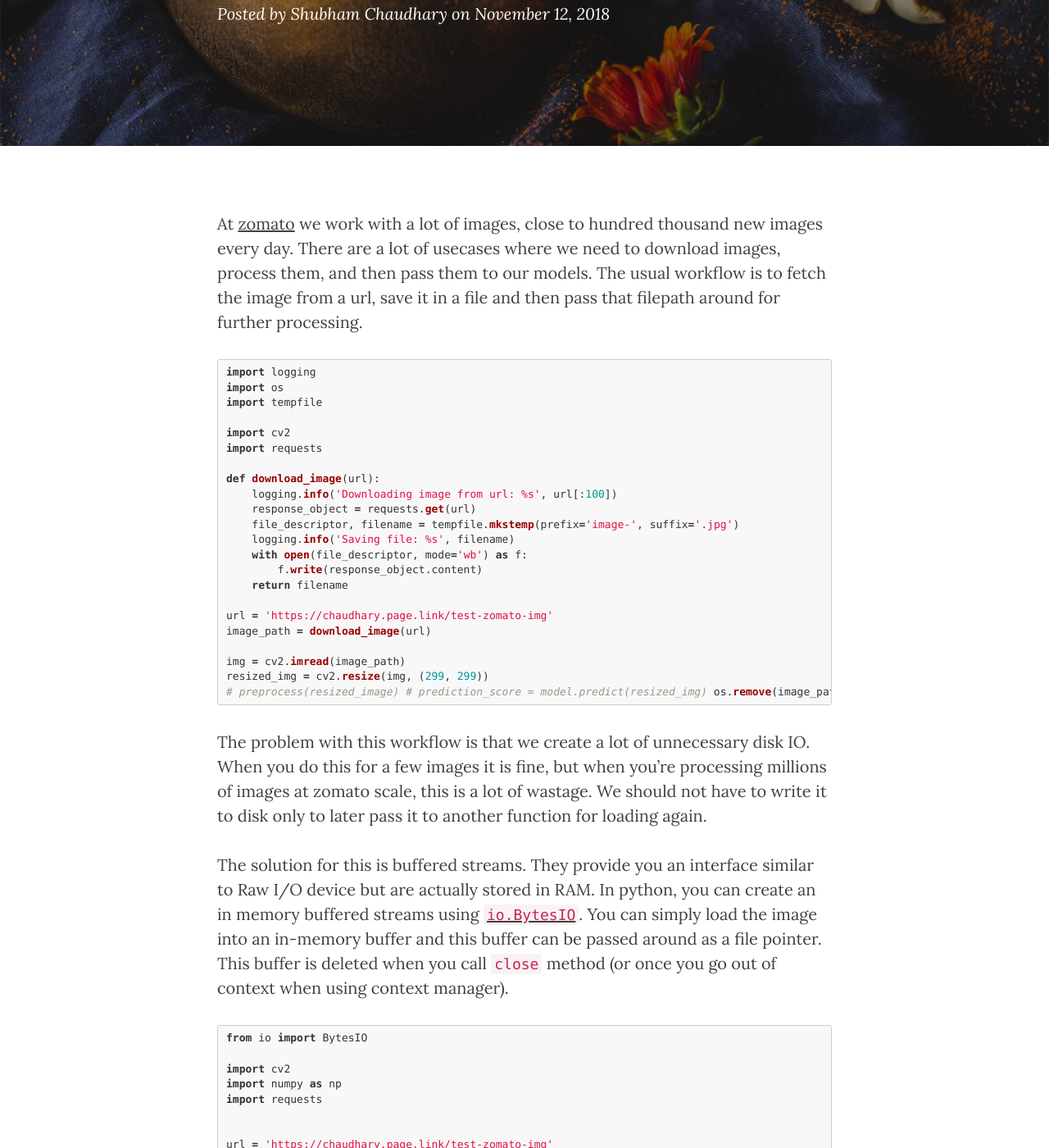
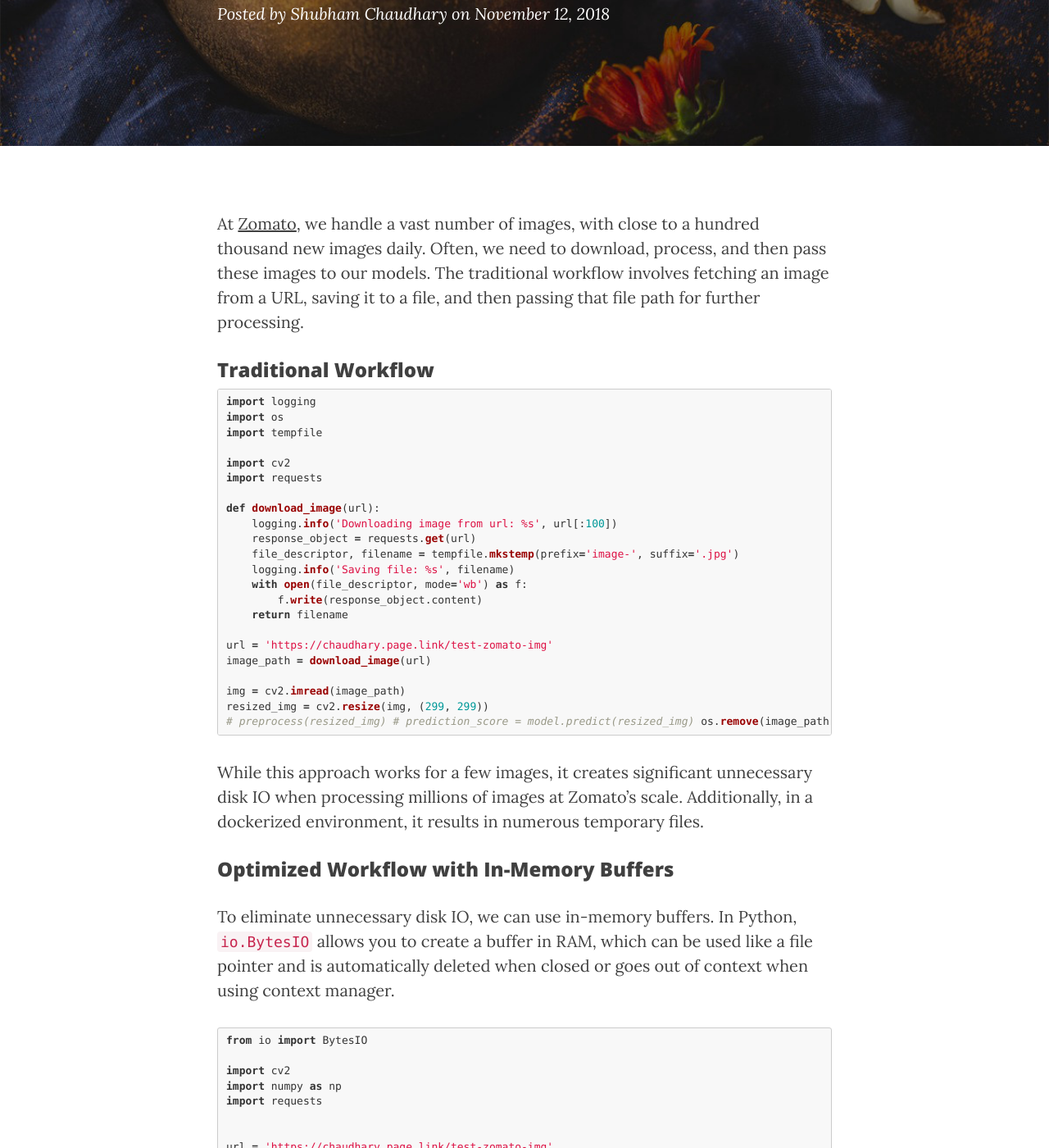
Before and after one commit to ylogx/blog, a Jekyll site: the page built from _posts/2018-11-12-in-memory-buffers.md, in a window 1280 px wide and 1400 px high, scrolled down 391 px. Shown: the whole window at 82% size. Built offline with Jekyll 4.4.1, drawn with Linux system fonts in a browser that asks for light colours; nearby versions of some CDN libraries; comment, search, counter and statistics services are not loaded; some of the changed text lies outside the part shown.

Commit message:
Improve in-memory-buffer post

````diff
--- a/_posts/2018-11-12-in-memory-buffers.md
+++ b/_posts/2018-11-12-in-memory-buffers.md
@@ -1,7 +1,7 @@
 ---
 layout: post
-title: Use in memory buffers to avoid disk IO
-subtitle: Avoiding writing to files by using memory buffers like BytesIO
+title: Use In-Memory Buffers to Avoid Disk IO
+subtitle: Optimizing Image Processing with BytesIO in Python
 date: '2018-11-12T23:59:16.758469000+05:30'
 author: Shubham Chaudhary
 permalink: /in-memory-buffers
@@ -15,11 +15,9 @@ tags:
   - zomato
 ---
 
-At [zomato][zblog] we work with a lot of images, close to hundred thousand new images every day.
-There are a lot of usecases where we need to download images,
-process them, and then pass them to our models.
-The usual workflow is to fetch the image from a url, save it in a file and
-then pass that filepath around for further processing.
+At [Zomato][zblog], we handle a vast number of images, with close to a hundred thousand new images daily. Often, we need to download, process, and then pass these images to our models. The traditional workflow involves fetching an image from a URL, saving it to a file, and then passing that file path for further processing.
+
+### Traditional Workflow
 
 ```python
 import logging
@@ -43,25 +41,16 @@ image_path = download_image(url)
 
 img = cv2.imread(image_path)
 resized_img = cv2.resize(img, (299, 299))
-# preprocess(resized_image)
+# preprocess(resized_img)
 # prediction_score = model.predict(resized_img)
 os.remove(image_path)
 ```
 
-The problem with this workflow is that we create a lot of unnecessary disk IO.
-When you do this for a few images it is fine, but when you're processing
-millions of images at zomato scale, this is a lot of wastage.
-<!--
-Also when we run this in our dockerized environment, we create a lot of temporary files.
--->
-We should not have to write it to disk only to later pass it to another function for loading again.
+While this approach works for a few images, it creates significant unnecessary disk IO when processing millions of images at Zomato's scale. Additionally, in a dockerized environment, it results in numerous temporary files.
 
-The solution for this is buffered streams.
-They provide you an interface similar to Raw I/O device but are actually stored in RAM.
-In python, you can create an in memory buffered streams using [`io.BytesIO`][io.BytesIO].
-You can simply load the image into an in-memory buffer and this buffer can be passed around as a file pointer.
-This buffer is deleted when you call `close` method (or once you go out of context when using context manager).
+### Optimized Workflow with In-Memory Buffers
 
+To eliminate unnecessary disk IO, we can use in-memory buffers. In Python, `io.BytesIO` allows you to create a buffer in RAM, which can be used like a file pointer and is automatically deleted when closed or goes out of context when using context manager.
 
 ```python
 from io import BytesIO
@@ -78,29 +67,29 @@ file_bytes = np.asarray(bytearray(image_data.read()), dtype=np.uint8)
 img = cv2.imdecode(file_bytes, cv2.IMREAD_COLOR)
 image_data.close()
 resized_img = cv2.resize(img, (299, 299))
-# preprocess(resized_image)
+# preprocess(resized_img)
 # prediction_score = model.predict(resized_img)
 ```
 
-Since we are using `imdecode`, we don't even have to create a bytes io buffer.
-We can simplify this code as `np.asarray(bytearray(response_object.content), dtype=np.uint8)`
+Using `imdecode`, we can simplify the process further, eliminating the need for a bytes IO buffer.
 
 ```python
 import cv2
 import numpy as np
 import requests
 
-
 url = 'https://chaudhary.page.link/test-zomato-img'
 response_object = requests.get(url)
 file_bytes = np.asarray(bytearray(response_object.content), dtype=np.uint8)
 img = cv2.imdecode(file_bytes, cv2.IMREAD_COLOR)
 resized_img = cv2.resize(img, (299, 299))
-# preprocess(resized_image)
+# preprocess(resized_img)
 # prediction_score = model.predict(resized_img)
 ```
 
-To analyse the performance of these methods, I wrote a simple test script. Here are the results on my system:
+### Performance Analysis
+
+To analyze the performance of these methods, I conducted a simple test. Here are the results on my system:
 
 ```
 With File IO: 35.4 ms ± 2.07 ms per loop (mean ± std. dev. of 7 runs, 10 loops each)
@@ -108,13 +97,9 @@ With Bytes IO: 35.1 ms ± 3.05 ms per loop (mean ± std. dev. of 7 runs, 10 loop
 With Direct Decode: 34.6 ms ± 1.74 ms per loop (mean ± std. dev. of 7 runs, 10 loops each)
 ```
 
-The bytes IO is looking better than file IO,
-but this is statistically insufficient to prove if one is better than the other.
-However we know that the latter methods are not creating unnecessary disk IO, something which isn't measured by this perf test.
-We can split this into multiple scripts and add a strace to see the number of OPEN calls, which will be lower in the latter methods.
+The Bytes IO reduce unnecessary disk IO, which isn't measured in this test, even though the performance difference is minimal. Splitting the process into multiple scripts and adding `strace` can help see the number of `OPEN` calls, which will be lower in the in-memory methods.
 
-The code for generating these perf numbers is simple to run and available [here][perf-code-gist].
-Please let me know if you are able to reproduce similar results.
+You can find the code to generate these performance numbers [here][perf-code-gist]. Let me know if you achieve similar results.
 
 <!--
 <script src="https://gist.github.com/7b5d7f0957a4aa3c84c010f3d7f27643.js"></script>
@@ -123,3 +108,7 @@ Please let me know if you are able to reproduce similar results.
 [io.BytesIO]: https://docs.python.org/3/library/io.html#io.BytesIO
 [perf-code-gist]: https://gist.github.com/7b5d7f0957a4aa3c84c010f3d7f27643
 [zblog]: https://www.zomato.com/blog/
+
+### Conclusion
+
+Using in-memory buffers can significantly optimize image processing workflows by reducing disk IO. This approach is especially beneficial at large scales, such as at Zomato, where it can lead to considerable performance improvements and resource savings.
````
